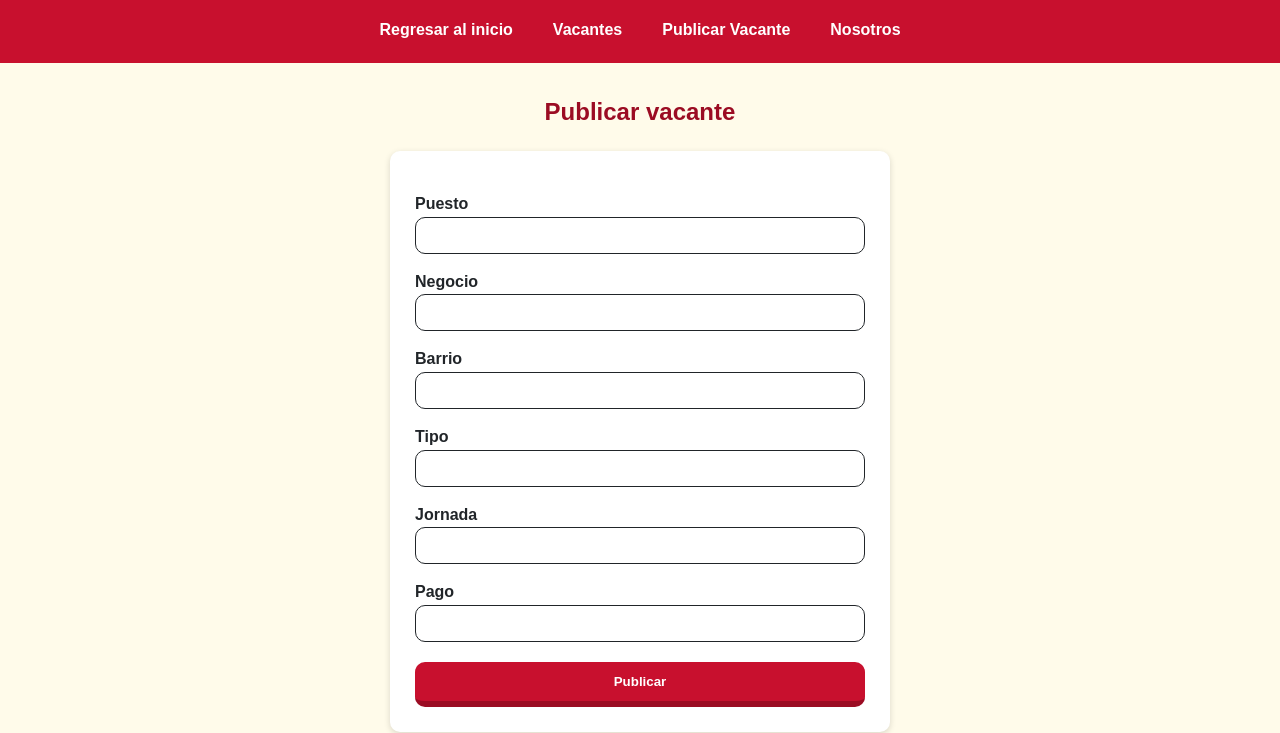
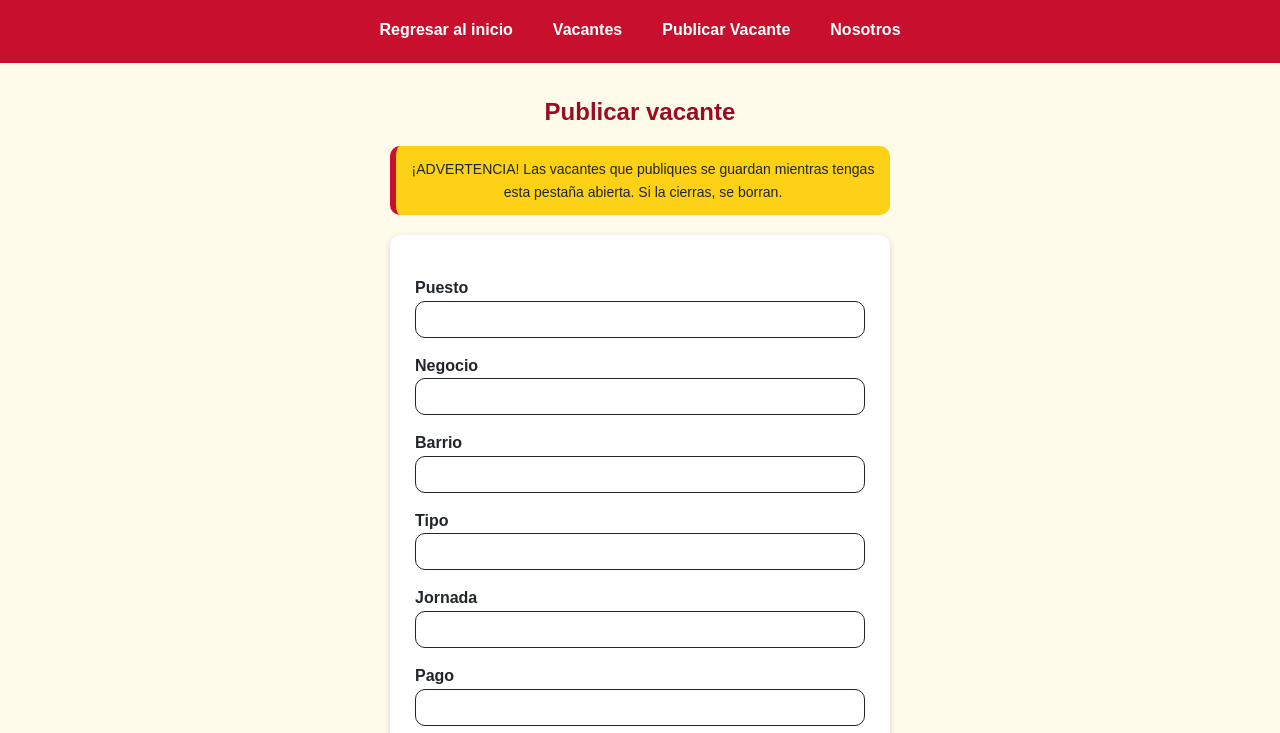
Before and after one commit to ChanguitaRica/trabajo-si-hay, a plain HTML site: page publicar.html in a window 1280 px wide. Shown: the part 94-827 px from the top of the page. Drawn offline with Linux system fonts and the light colour scheme.

Commit message:
Aviso para el usuario sobre sessionStorage

```diff
--- a/css/estilos.css
+++ b/css/estilos.css
@@ -86,6 +86,17 @@ header{
     margin-top: 30px;
 }
 
+.aviso{
+    max-width: 500px;
+    margin: 15px auto;
+    padding: 12px;
+    background-color: var(--amarillo);
+    border-left: 6px solid var(--rojo);
+    border-radius: 10px;
+    font-size: 14px;
+    text-align: center;
+}
+
 #form-vacante label{
     display: block;
     margin-top: 15px;
--- a/publicar.html
+++ b/publicar.html
@@ -20,6 +20,7 @@
     </header>
     <main>
        <h2 class="titulo-seccion">Publicar vacante</h2>
+       <p class="aviso"> ¡ADVERTENCIA! Las vacantes que publiques se guardan mientras tengas esta pestaña abierta. Si la cierras, se borran.</p>
        <form id="form-vacante">
             <label for="puesto">Puesto</label>
             <input type="text" id="puesto" required>
```
